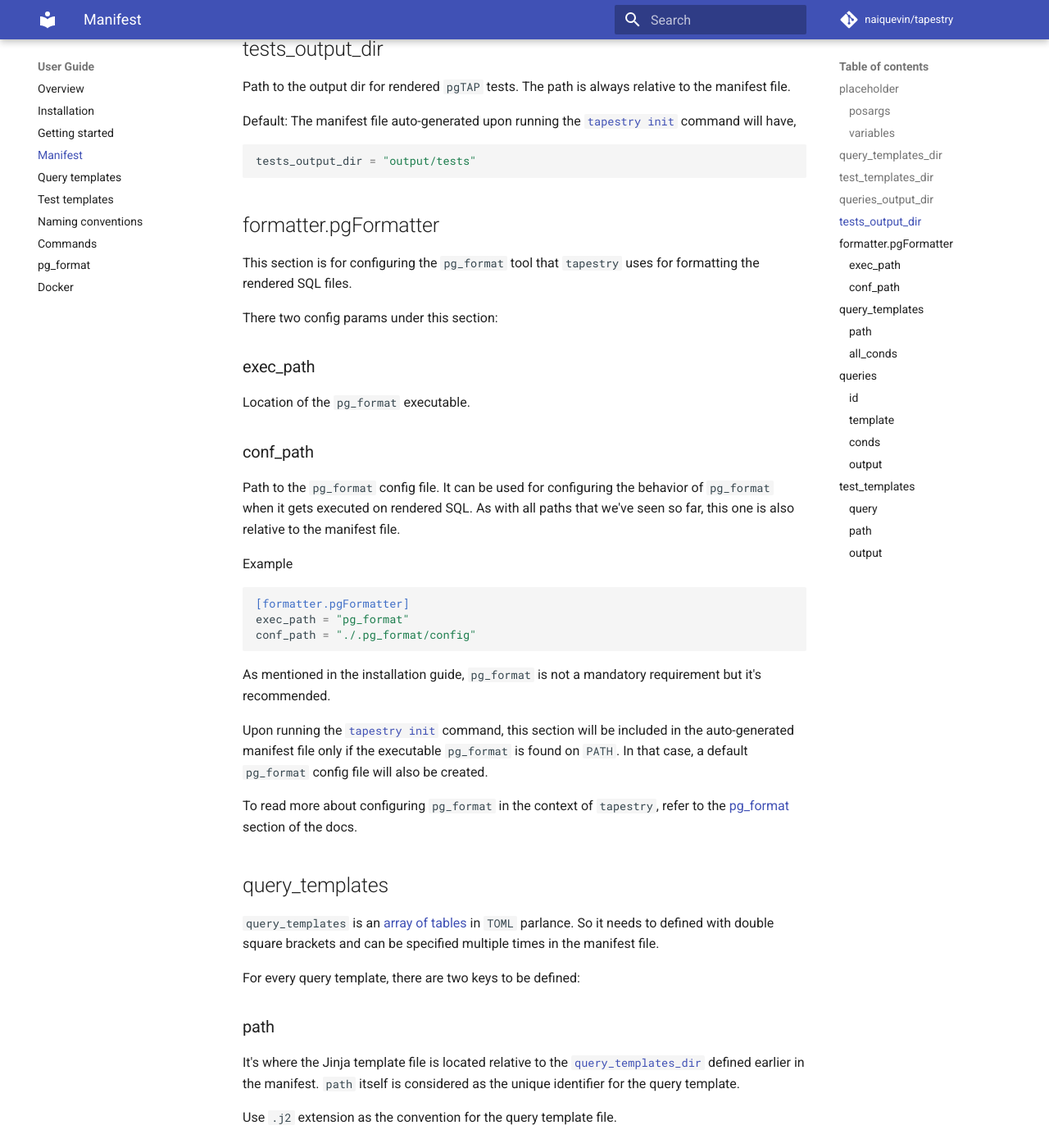
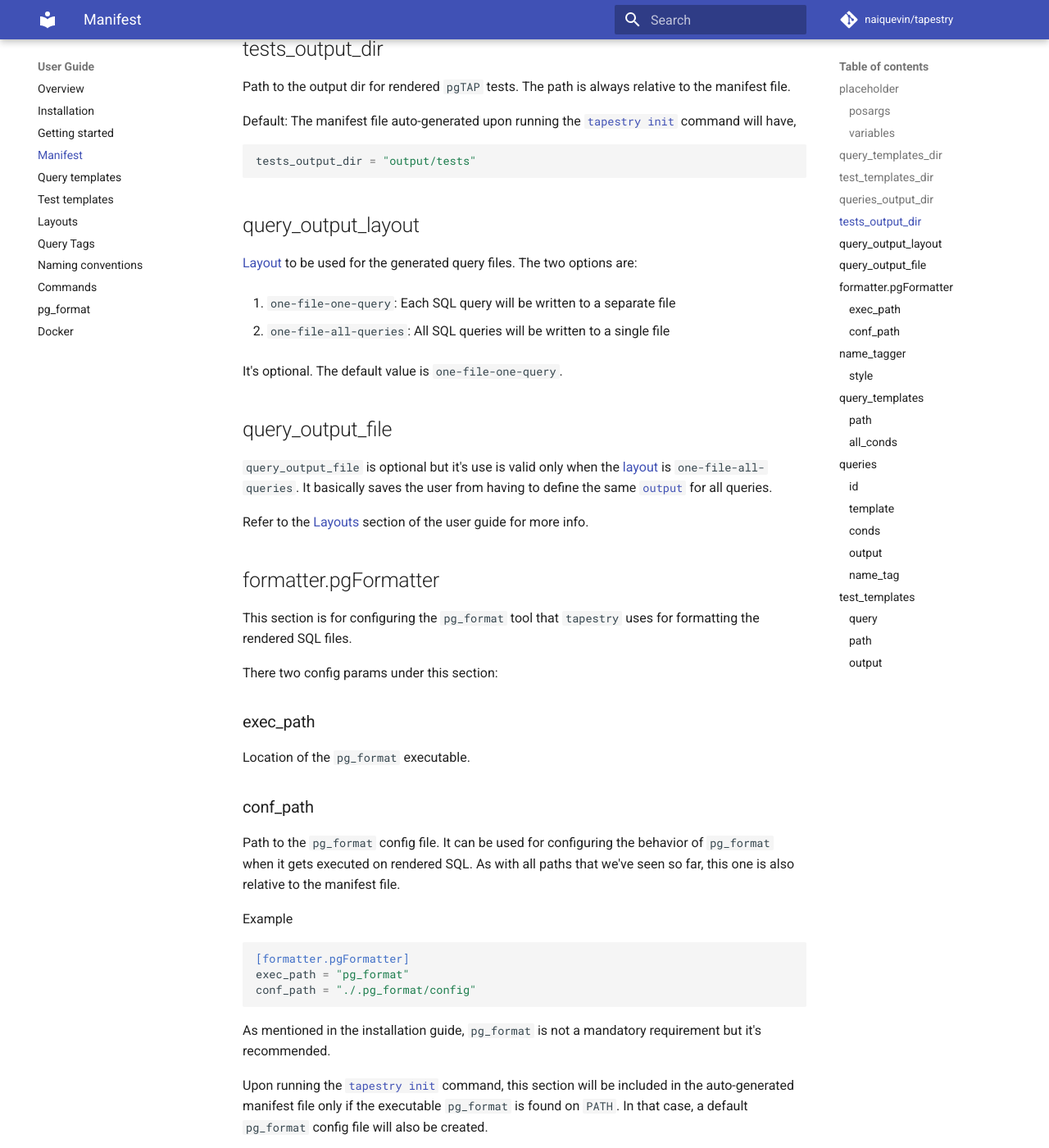
Before and after one commit to naiquevin/tapestry, an MkDocs documentation site: the page built from docs/user-guide/manifest.md, in a window 1280 px wide and 1400 px high, scrolled down 2443 px. Shown: the whole window at 82% size. Built offline with MkDocs 1.6.1 and Material for MkDocs 9.7.7, drawn with Linux system fonts in a browser that asks for light colours; comment, search, counter and statistics services are not loaded; some of the changed text lies outside the part shown.

````diff
--- a/docs/user-guide/manifest.md
+++ b/docs/user-guide/manifest.md
@@ -161,6 +161,27 @@ init`](commands.md/#init) command will have,
 tests_output_dir = "output/tests"
 ```
 
+## query\_output\_layout
+
+[Layout](layouts.md) to be used for the generated query files. The two
+options are:
+
+1. `one-file-one-query`: Each SQL query will be written to a separate file
+
+2. `one-file-all-queries`: All SQL queries will be written to a single file
+
+It's optional. The default value is `one-file-one-query`.
+
+## query\_output\_file
+
+`query_output_file` is optional but it's use is valid only when the
+[layout](#query_output_layout) is `one-file-all-queries`. It basically
+saves the user from having to define the same [`output`](#output) for
+all queries.
+
+Refer to the [Layouts](layouts.md) section of the user guide for more
+info.
+
 ## formatter.pgFormatter
 
 This section is for configuring the `pg_format` tool that `tapestry`
@@ -198,6 +219,26 @@ the executable `pg_format` is found on `PATH`. In that case, a default
 To read more about configuring `pg_format` in the context of
 `tapestry`, refer to the [pg_format](pg-format.md) section of the
 docs.
+
+## name\_tagger
+
+`name_tagger` is a TOML table, which if present in the manifest will
+cause the generated SQL queries to be [name
+tagged](query-tags.md/#name-tagging-queries).
+
+### style
+
+`name_tagger.style` can be used to control how name tags will be
+derived from query id. The two options are:
+
+1. `kebab-case`
+2. `snake_case`
+
+!!! Note
+
+    Note the inconsistent naming of options (hyphen in `kebab-case` v/s
+    underscore in `snake_case`). They are named autologically.
+
 
 ## query\_templates
 
@@ -281,6 +322,21 @@ template = "artists_long_songs.sql.j2"
 conds = [ "genre", "limit" ]
 ```
 
+The derived value of `output` for the above will be
+`artists_long_songs-genre-limit.sql`.
+
+### name_tag
+
+`name_tag` can be optionally set to specify a custom name tag for the
+query. Name tags are prefixed to the SQL queries as comments and they
+are used by SQL loading libraries such as yesql, aiosql etc. Read more
+about in [Name tagging queries](query-tags.md/#name-tagging-queries).
+
+!!! Note
+
+    A query will be tagged with the specified `name_tag` only if
+    [`name_tagger`](#name_tagger) is set.
+
 ## test_templates
 
 `test_templates` is an [array of
--- a/mkdocs.yml
+++ b/mkdocs.yml
@@ -18,6 +18,8 @@ nav:
       - Manifest: user-guide/manifest.md
       - Query templates: user-guide/query-templates.md
       - Test templates: user-guide/test-templates.md
+      - Layouts: user-guide/layouts.md
+      - Query Tags: user-guide/query-tags.md
       - Naming conventions: user-guide/naming-conventions.md
       - Commands: user-guide/commands.md
       - pg_format: user-guide/pg-format.md
````
Also changed, not shown: docs/user-guide/layouts.md (added, +31 -0 lines), docs/user-guide/query-tags.md (added, +78 -0 lines).
